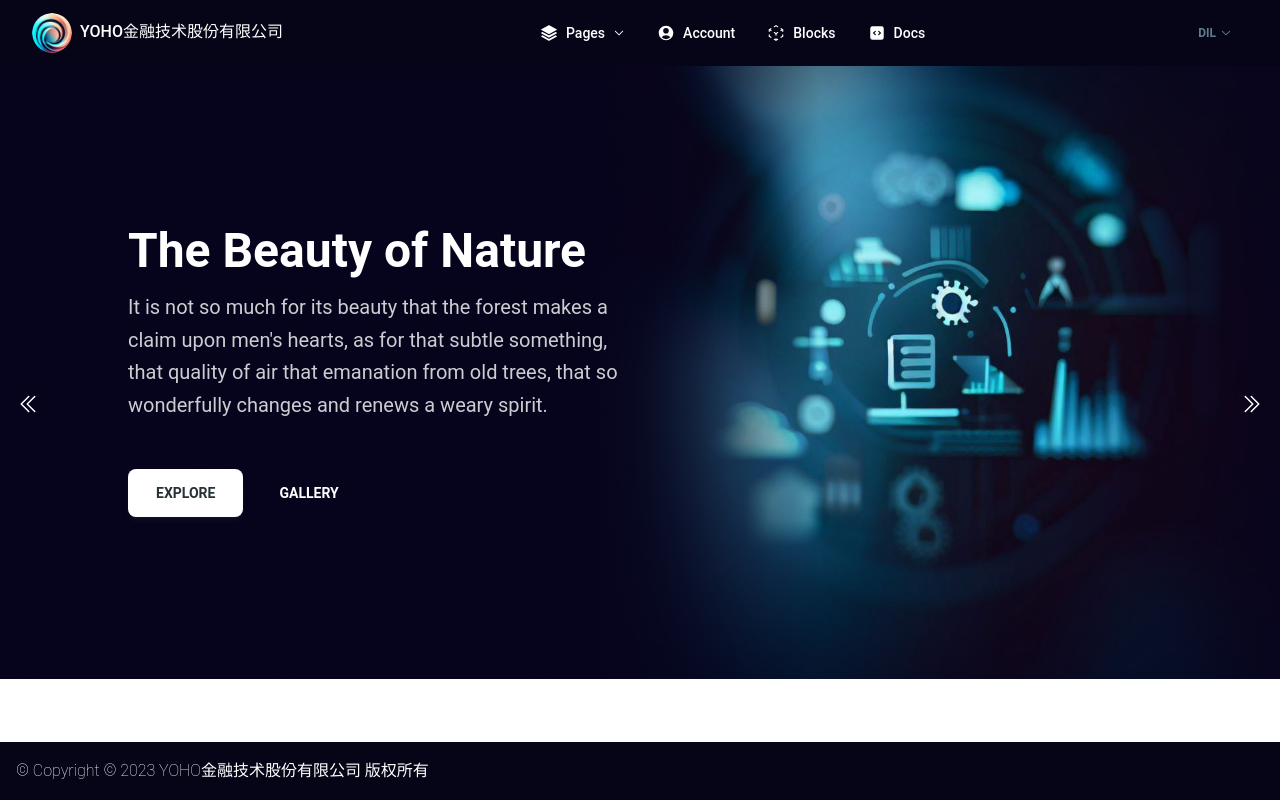
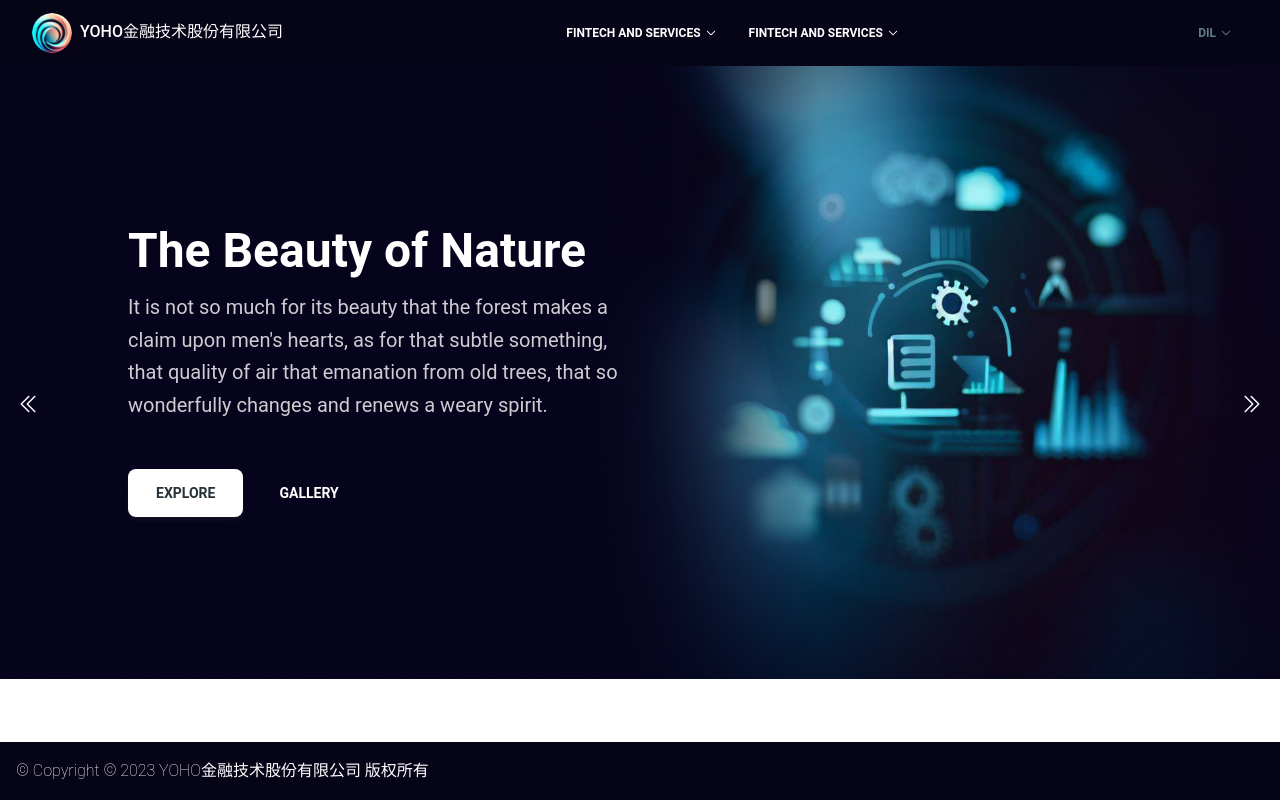
Before and after one commit to mtarikucar/yohointroduction, a React (Vite) app in the folder client/: page / in a window 1280 px wide. Built offline with nearby package versions, Linux system fonts and the light colour scheme.

Commit message:
route version to  href version begin

```diff
--- a/client/src/components/AnimatedRoutes.jsx
+++ b/client/src/components/AnimatedRoutes.jsx
@@ -4,6 +4,7 @@ import { AnimatePresence } from "framer-motion";
 
 import Layout from "../layouts/Layout";
 import Home from "../pages/Home/Home";
+import Detail from "../pages/Detail";
 
 
 function AnimatedRoutes() {
@@ -14,6 +15,7 @@ function AnimatedRoutes() {
       <Routes location={location} key={location.pathname}>
         <Route element={<Layout />}>
           <Route path="/" element={<Home />} />
+          <Route path="/Detail/:id" element={<Detail />} />
         </Route>
       </Routes>
     </AnimatePresence>
--- a/client/src/components/CarouselCustom.jsx
+++ b/client/src/components/CarouselCustom.jsx
@@ -38,9 +38,9 @@ export default function CarouselCustom({ children }) {
     return (
         <div onWheel={handleScroll} className="relative h-full overflow-hidden">
             <motion.div
-                initial={{ x: '-100%' }}
-                animate={{ x: `-${activeIndex * (100 / children.length)}%` }}
-                transition={{ type: 'spring', stiffness: 300, damping: 30 }}
+                initial={{ x: `-${(100 / children.length)}%`, opacity: "0%" }}
+                animate={{ x: `-${activeIndex * (100 / children.length)}%`, opacity:"100%", transition :{duration: 1} }}
+                transition={{ type: 'spring', stiffness: 300, damping: 300 }}
                 className="absolute rounded sm:rounded-none top-0 left-0 flex"
                 style={{ width: `${children.length * 100}%` }}
             >
--- a/client/src/layouts/Components/Navbar/NavList.jsx
+++ /dev/null
@@ -1,67 +0,0 @@
-import React from 'react'
-import {
-    Navbar,
-    MobileNav,
-    Typography,
-    Button,
-    Menu,
-    MenuHandler,
-    MenuList,
-    MenuItem,
-    Avatar,
-    Card,
-    IconButton,
-  } from "@material-tailwind/react";
-  import {
-    CubeTransparentIcon,
-    UserCircleIcon,
-    CodeBracketSquareIcon,
-    Square3Stack3DIcon,
-    ChevronDownIcon,
-    Cog6ToothIcon,
-    InboxArrowDownIcon,
-    LifebuoyIcon,
-    PowerIcon,
-    RocketLaunchIcon,
-    Bars2Icon,
-  } from "@heroicons/react/24/solid";
-  import NavListMenu from './NavListMenu';
-
-// nav list component
-const navListItems = [
-    {
-        label: "Account",
-        icon: UserCircleIcon,
-    },
-    {
-        label: "Blocks",
-        icon: CubeTransparentIcon,
-    },
-    {
-        label: "Docs",
-        icon: CodeBracketSquareIcon,
-    },
-];
-
-export default function NavList() {
-    return (
-        <ul className=" mb-4 flex flex-col gap-2 lg:mb-0 lg:mt-0 lg:flex-row lg:items-center lg:justify-center">
-            <NavListMenu />
-            {navListItems.map(({ label, icon }, key) => (
-                <Typography
-                    key={label}
-                    as="a"
-                    href="#"
-                    variant="small"
-                    color="gray"
-                    className="font-medium text-white"
-                >
-                    <MenuItem className="flex items-center gap-2 lg:rounded-full">
-                        {React.createElement(icon, { className: "h-[18px] w-[18px] text-white" })}
-                        <span className=""> {label}</span>
-                    </MenuItem>
-                </Typography>
-            ))}
-        </ul>
-    );
-}
--- a/client/src/layouts/Components/Navbar/NavListMenu.jsx
+++ b/client/src/layouts/Components/Navbar/NavListMenu.jsx
@@ -1,104 +1,126 @@
-import React from 'react'
-
+import React from 'react';
 import {
-    Navbar,
-    MobileNav,
     Typography,
-    Button,
     Menu,
     MenuHandler,
     MenuList,
     MenuItem,
-    Avatar,
     Card,
-    IconButton,
+    Button
 } from "@material-tailwind/react";
 import {
-    CubeTransparentIcon,
-    UserCircleIcon,
-    CodeBracketSquareIcon,
     Square3Stack3DIcon,
     ChevronDownIcon,
-    Cog6ToothIcon,
-    InboxArrowDownIcon,
-    LifebuoyIcon,
-    PowerIcon,
-    RocketLaunchIcon,
-    Bars2Icon,
+    CursorArrowRaysIcon
+
 } from "@heroicons/react/24/solid";
+import { NavLink } from 'react-router-dom';
 
 // nav list menu
 const navListMenuItems = [
     {
-        title: "@material-tailwind/html",
-        description:
-            "Learn how to use @material-tailwind/html, packed with rich components and widgets.",
+        title: "FinTech and Services",
+        content: [
+            {
+                title: "software development",
+                route: "software"
             },
             {
-        title: "@material-tailwind/react",
-        description:
-            "Learn how to use @material-tailwind/react, packed with rich components for React.",
+                title: "Guarantees and Guarantees",
+                route: "/"
             },
             {
-        title: "Material Tailwind PRO",
-        description:
-            "A complete set of UI Elements for building faster websites in less time.",
+                title: "Movable and real estate management",
+                route: "/"
             },
+            {
+                title: "Guarantee and mortgage registration",
+                route: "/"
+            },
+            {
+                title: "Claims and Debt Protection",
+                route: "/"
+            },
+        ]
+    },
+    {
+        title: "FinTech and Services",
+        content: [
+            {
+                title: "software development",
+                route: "/"
+            },
+            {
+                title: "Guarantees and Guarantees",
+                route: "/"
+            },
+            {
+                title: "Movable and real estate management",
+                route: "/"
+            },
+            {
+                title: "Guarantee and mortgage registration",
+                route: "/"
+            },
+            {
+                title: "Claims and Debt Protection",
+                route: "/"
+            },
+        ]
+    },
+
 ];
+export default function NavListMenu() {
+    const [openedMenuIndex, setOpenedMenuIndex] = React.useState(null);
 
-export default function NavListMenu() {
-    const [isMenuOpen, setIsMenuOpen] = React.useState(false);
+    const toggleMenu = (index) => {
+        if (openedMenuIndex === index) {
+            setOpenedMenuIndex(null); // Close the currently opened menu
+        } else {
+            setOpenedMenuIndex(index); // Open the clicked menu
+        }
+    };
 
-    const renderItems = navListMenuItems.map(({ title, description }) => (
-        <a href="#" key={title}>
-            <MenuItem>
-                <Typography variant="h6" color="blue-gray" className="mb-1">
+    return (
+        <>
+            {navListMenuItems.map(({ title, content }, idx) => (
+                <Menu key={idx} open={openedMenuIndex === idx} handler={() => toggleMenu(idx)} placement="bottom-end">
+                    <MenuHandler>
+                        <Button
+                            variant="text"
+                            color="white"
+                            className="flex items-center gap-1 rounded-full py-0.5 pr-2 pl-0.5 lg:ml-auto lg:px-4 lg:py-2"
+                            onClick={() => toggleMenu(idx)}
+                        >
                             {title}
-                </Typography>
-                <Typography variant="small" color="gray" className="font-normal">
-                    {description}
+                            <ChevronDownIcon
+                                strokeWidth={2.5}
+                                className={`h-3 w-3 transition-transform ${openedMenuIndex === idx ? "rotate-180" : ""}`}
+                            />
+                        </Button>
+                    </MenuHandler>
+                    <MenuList className="p-1">
+                        {content.map(({ title: menuItemTitle, route }) => (
+                            <NavLink to={"Detail/" + route}>
+                                <MenuItem
+                                    key={menuItemTitle}
+                                    onClick={() => setOpenedMenuIndex(null)} // Close the menu when a submenu item is clicked
+                                    className={`flex items-center gap-2 rounded`}
+                                >
+                                    <Typography
+                                        as="span"
+                                        variant="small"
+                                        className="font-normal"
+                                        color={"inherit"}
+                                    >
+                                        {menuItemTitle}
                                     </Typography>
                                 </MenuItem>
-        </a>
-    ));
-
-    return (
-        <React.Fragment>
-            <Menu allowHover open={isMenuOpen} handler={setIsMenuOpen}>
-                <MenuHandler>
-                    <Typography as="a" href="#" variant="small" className="font-normal">
-                        <MenuItem className="hidden items-center gap-2 font-medium  lg:flex lg:rounded-full">
-                            <Square3Stack3DIcon className="h-[18px] w-[18px] " />{" "}
-                            Pages{" "}
-                            <ChevronDownIcon
-                                strokeWidth={2}
-                                className={`h-3 w-3 transition-transform ${isMenuOpen ? "rotate-180" : ""
-                                    }`}
-                            />
-                        </MenuItem>
-                    </Typography>
-                </MenuHandler>
-                <MenuList className="hidden w-[36rem] grid-cols-7 gap-3 overflow-visible lg:grid">
-                    <Card
-                        color="blue"
-                        shadow={false}
-                        variant="gradient"
-                        className="col-span-3 grid h-full w-full place-items-center rounded-md"
-                    >
-                        <RocketLaunchIcon strokeWidth={1} className="h-28 w-28" />
-                    </Card>
-                    <ul className="col-span-4 flex w-full flex-col gap-1">
-                        {renderItems}
-                    </ul>
+                            </NavLink>
+                        ))}
                     </MenuList>
                 </Menu>
-            <MenuItem className="flex items-center gap-2 font-medium  lg:hidden">
-                <Square3Stack3DIcon className="h-[18px] w-[18px] " />{" "}
-                Pages{" "}
-            </MenuItem>
-            <ul className="ml-6 flex w-full flex-col gap-1 lg:hidden">
-                {renderItems}
-            </ul>
-        </React.Fragment>
+            ))}
+        </>
     );
 }
--- a/client/src/layouts/Components/Navbar/NavbarCustom.jsx
+++ b/client/src/layouts/Components/Navbar/NavbarCustom.jsx
@@ -1,34 +1,13 @@
 import React from "react";
 import {
   Navbar,
-  MobileNav,
   Typography,
-  Button,
-  Menu,
-  MenuHandler,
-  MenuList,
-  MenuItem,
-  Avatar,
-  Card,
-  IconButton,
+  Avatar
 } from "@material-tailwind/react";
-import {
-  CubeTransparentIcon,
-  UserCircleIcon,
-  CodeBracketSquareIcon,
-  Square3Stack3DIcon,
-  ChevronDownIcon,
-  Cog6ToothIcon,
-  InboxArrowDownIcon,
-  LifebuoyIcon,
-  PowerIcon,
-  RocketLaunchIcon,
-  Bars2Icon,
-} from "@heroicons/react/24/solid";
-import DrawerCustom from "../DrawerCustom";
+
 import { NavLink } from "react-router-dom";
-import NavList from "./NavList";
 import LanguageMenu from "./LanguageMenu";
+import NavListMenu from "./NavListMenu";
 
 
 
@@ -51,8 +30,8 @@ export default function NavbarCustom() {
           YOHO金融技术股份有限公司
         </Typography>
       </NavLink>
-      <div className="hidden lg:block lg:flex-row items-center justify-start">
-        <NavList />
+      <div className="flex flex-row items-center justify-start">
+        <NavListMenu />
       </div>
 
 
--- a/client/src/layouts/Layout.jsx
+++ b/client/src/layouts/Layout.jsx
@@ -5,10 +5,12 @@ import "react-toastify/dist/ReactToastify.css";
 import FooterCustom from "./Components/FooterCustom";
 import NavbarCustom from "./Components/Navbar/NavbarCustom";
 import DrawerCustom from "./Components/DrawerCustom";
+import ScrollToTop from "../hooks/ScrollToTop";
 
 const Layout = () => {
   return (
     <>
+      <ScrollToTop />
       <div className="flex flex-col h-screen justify-between">
         <NavbarCustom />
         <Outlet />
--- a/client/src/pages/Home/Carousel.jsx
+++ b/client/src/pages/Home/Carousel.jsx
@@ -7,7 +7,7 @@ export default function Carousel() {
 
     const textVariants = {
         hidden: { y: '-100vh', opacity: 0 },
-        visible: { y: 0, opacity: 1, transition: { duration: 0.5 } }
+        visible: { y: 0, opacity: 1, transition: { duration: 1.5 } }
     };
 
     return (<>
```
Also changed, not shown: client/src/components/SliderCustom.jsx (added, +59 -0 lines), client/src/layouts/Components/Navbar/LanguageMenu.jsx (+0 -19 lines), client/src/pages/Home/Home.jsx (+2 -5 lines). Lines whose indentation alone changed are shown as unchanged.
